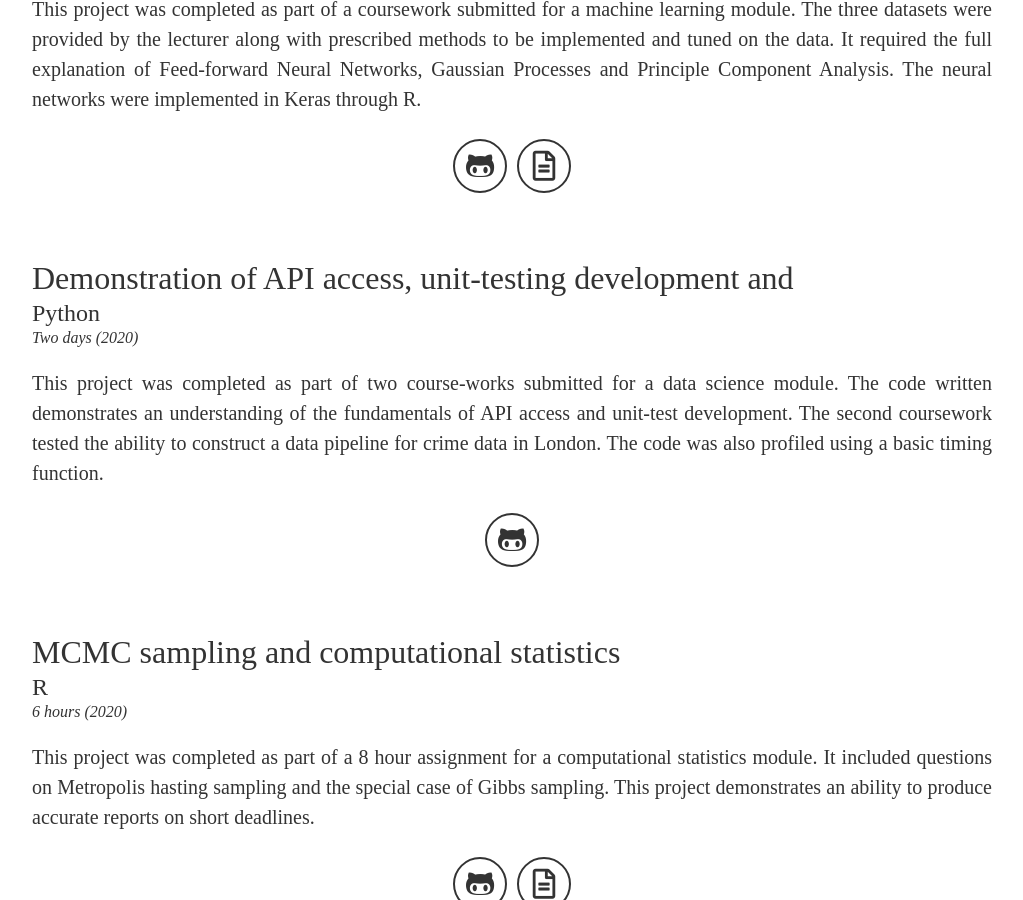
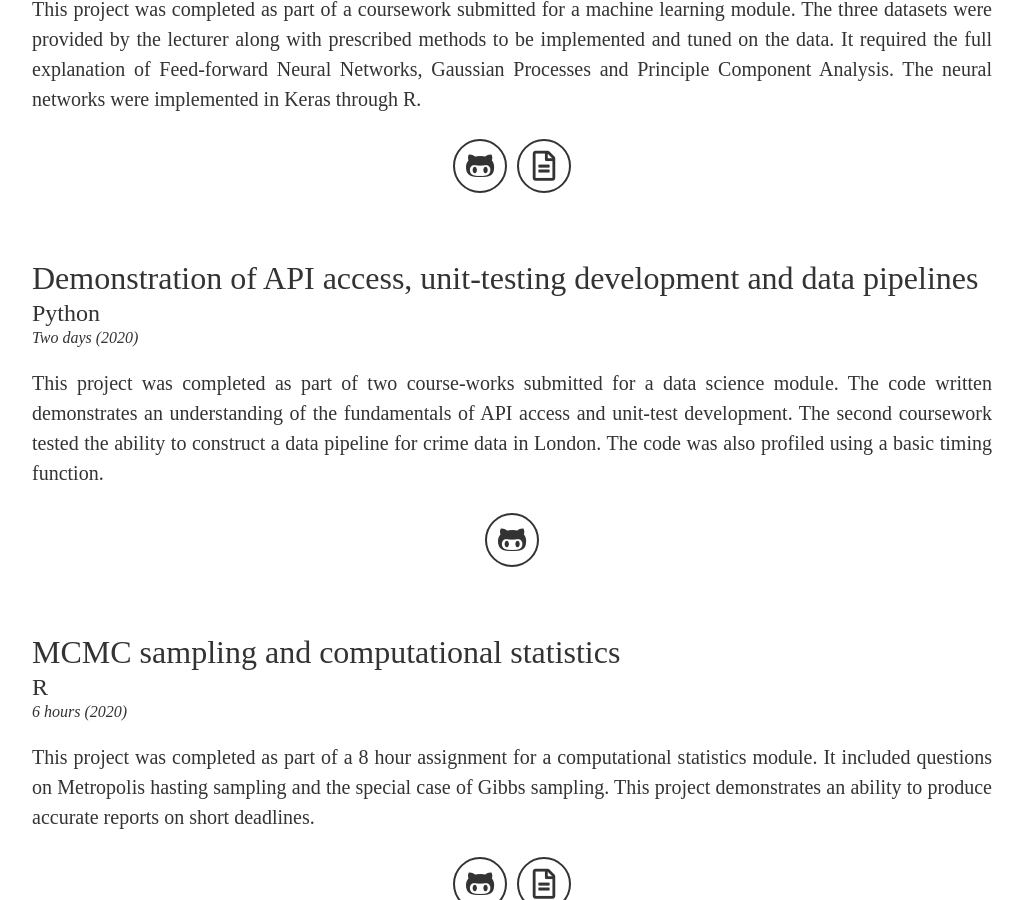
Before and after one commit to tom-keane/tom-keane.github.io, a Jekyll site: the page built from index.html, in a window 1280 px wide and 900 px high, scrolled down 2296 px. Shown: the whole window, without its empty margins (128-1151 px from the left). Built offline with Jekyll 4.4.1, drawn with Linux system fonts in a browser that asks for light colours; some web fonts are replaced.

Commit message:
Final changes
Final edits before proof reading

```diff
--- a/_config.yml
+++ b/_config.yml
@@ -24,7 +24,7 @@ project_3_subtitle: R
 project_3_timeframe: Three weeks (2020)
 project_3_description: This project was completed as part of a coursework submitted for a machine learning module. The three datasets were provided by the lecturer along with prescribed methods to be implemented and tuned on the data. It required the full explanation of Feed-forward Neural Networks, Gaussian Processes and Principle Component Analysis. The neural networks were implemented in Keras through R.
 
-project_4_title: Demonstration of API access, unit-testing development and
+project_4_title: Demonstration of API access, unit-testing development and data pipelines
 project_4_subtitle: Python
 project_4_timeframe: Two days (2020)
 project_4_description: This project was completed as part of two course-works submitted for a data science module. The code written demonstrates an understanding of the fundamentals of API access and unit-test development. The second coursework tested the ability to construct a data pipeline for crime data in London. The code was also profiled using a basic timing function.
--- a/_includes/header.html
+++ b/_includes/header.html
@@ -1,6 +1,6 @@
 <div id="particles-js">
   <div class="header">
-      <img src="../placeholder.jpg" alt = "Tom Keane photo" style = "width:200px; height:200px; border-radius: 50%;">
+      <img src="../profile_picture.jpg" alt = "Tom Keane photo" style = "width:200px; height:200px; border-radius: 50%;">
       <div class="header-container">
         <span class="site-title">{{ site.username }}</span>
         <span class="site-description">{{ site.user_title }}</span>
--- a/_includes/projects.html
+++ b/_includes/projects.html
@@ -6,7 +6,7 @@
     <h4><i>{{site.project_1_timeframe}}</i></h4>
     <p> {{site.project_1_description}}</p>
     <div class="project-icons">
-        <a aria-label="Project Github" target="_blank" href="https://github.com/Thomas-keane"><i class="icon fab fa-github-alt" aria-hidden="true"></i></a>
+        <a aria-label="Project Github" target="_blank" href="https://github.com/tom-keane/past_projects/project_1"><i class="icon fab fa-github-alt" aria-hidden="true"></i></a>
         <a aria-label="Project Submission" target="_blank" href="../project_1.pdf"><i class="icon far fa-file-alt" aria-hidden="true"></i></a>
     </div>
   </div>
@@ -16,7 +16,7 @@
     <h4><i>{{site.project_2_timeframe}}</i></h4>
     <p> {{site.project_2_description}}</p>
     <div class="project-icons">
-        <a aria-label="Project Github" target="_blank" href="https://github.com/Thomas-keane"><i class="icon fab fa-github-alt" aria-hidden="true"></i></a>
+        <a aria-label="Project Github" target="_blank" href="https://github.com/tom-keane/past_projects/project_2"><i class="icon fab fa-github-alt" aria-hidden="true"></i></a>
         <a aria-label="Project Submission" target="_blank" href="../project_2.pdf"><i class="icon far fa-file-alt" aria-hidden="true"></i></a>
     </div>
   </div>
@@ -26,7 +26,7 @@
     <h4><i>{{site.project_3_timeframe}}</i></h4>
     <p> {{site.project_3_description}}</p>
     <div class="project-icons">
-        <a aria-label="Project Github" target="_blank" href="https://github.com/Thomas-keane"><i class="icon fab fa-github-alt" aria-hidden="true"></i></a>
+        <a aria-label="Project Github" target="_blank" href="https://github.com/tom-keane/past_projects/project_3"><i class="icon fab fa-github-alt" aria-hidden="true"></i></a>
         <a aria-label="Project Submission" target="_blank" href="../project_3.pdf"><i class="icon far fa-file-alt" aria-hidden="true"></i></a>
     </div>
   </div>
@@ -36,7 +36,7 @@
     <h4><i>{{site.project_4_timeframe}}</i></h4>
     <p> {{site.project_4_description}}</p>
     <div class="project-icons">
-        <a aria-label="Project Github" target="_blank" href="https://github.com/Thomas-keane"><i class="icon fab fa-github-alt" aria-hidden="true"></i></a>
+        <a aria-label="Project Github" target="_blank" href="https://github.com/tom-keane/past_projects/project_4"><i class="icon fab fa-github-alt" aria-hidden="true"></i></a>
     </div>
   </div>
   <div class="project-container">
@@ -45,7 +45,7 @@
     <h4><i>{{site.project_5_timeframe}}</i></h4>
     <p> {{site.project_5_description}}</p>
     <div class="project-icons">
-        <a aria-label="Project Github" target="_blank" href="https://github.com/Thomas-keane"><i class="icon fab fa-github-alt" aria-hidden="true"></i></a>
+        <a aria-label="Project Github" target="_blank" href="https://github.com/tom-keane/past_projects/project_5"><i class="icon fab fa-github-alt" aria-hidden="true"></i></a>
         <a aria-label="Project Submission" target="_blank" href="../project_5.pdf"><i class="icon far fa-file-alt" aria-hidden="true"></i></a>
     </div>
   </div>
@@ -55,7 +55,7 @@
     <h4><i>{{site.project_6_timeframe}}</i></h4>
     <p> {{site.project_6_description}}</p>
     <div class="project-icons">
-        <a aria-label="Project Github" target="_blank" href="https://github.com/Thomas-keane/"><i class="icon fab fa-github-alt" aria-hidden="true"></i></a>
+        <a aria-label="Project Github" target="_blank" href="https://github.com/tom-keane/past_projects/project_6"><i class="icon fab fa-github-alt" aria-hidden="true"></i></a>
         <a aria-label="Project Submission" target="_blank" href="../project_6.pdf"><i class="icon far fa-file-alt" aria-hidden="true"></i></a>
     </div>
   </div>
```
Also changed, not shown: profile_picture.jpg (renamed from placeholder.jpg), screenshot.png (deleted).
